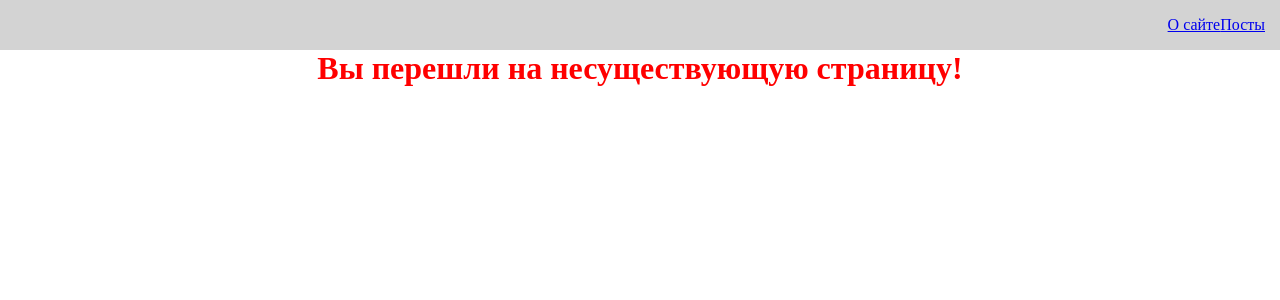
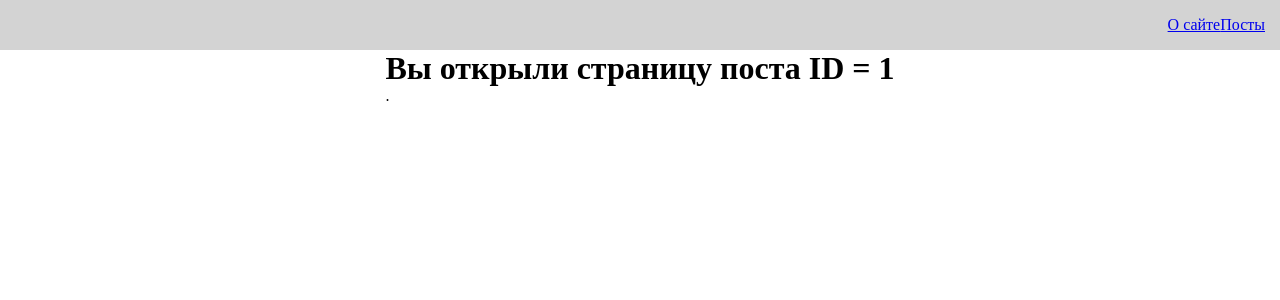
Before and after one commit to AnnaHelvetii/react-fund-course, a React (Create React App) app: page /posts/1 in a window 1280 px wide. Before the commit this address led to /error. Shown: the top 300 px of the page. Built offline with nearby package versions, Linux system fonts and the light colour scheme; no server answers.

Commit message:
Third commit (useNavigate)

```diff
--- a/src/API/PostService.js
+++ b/src/API/PostService.js
@@ -1,7 +1,8 @@
 import axios from "axios";
 
 export default class PostService {
-    static async getAll(limit = 10, page = 1) {
+
+	static async getAll(limit = 10, page = 1) {
         const response = await axios.get('https://jsonplaceholder.typicode.com/posts', {
             params: {
                 _limit: limit,
@@ -10,4 +11,9 @@
         })
         return response;
     }
+
+	static async getById(id) {
+        const response = await axios.get('https://jsonplaceholder.typicode.com/posts/' + id)
+        return response;
+    }
 }
--- a/src/Components/AppRouter.jsx
+++ b/src/Components/AppRouter.jsx
@@ -3,12 +3,14 @@
 import About from "../pages/About";
 import Posts from "../pages/Posts";
 import Error from "../pages/Error";
+import PostIdPage from "../pages/PostIdPage";
 
 const AppRouter = () => {
 	return (
 		<Routes>
 			<Route path="/about" element={<About />} />
-			<Route path="/posts" element={<Posts />} />
+			<Route exact path="/posts" element={<Posts />} />
+			<Route exact path="/posts/:id" element={<PostIdPage />} />
 			<Route path="/error" element={<Error/>}/>
 			<Route path="*" element={<Navigate replace to="error"/>} />
 		</Routes>
--- a/src/Components/PostItem.jsx
+++ b/src/Components/PostItem.jsx
@@ -1,7 +1,9 @@
 import React from 'react';
 import MyButton from "./UI/button/MyButton";
+import { useNavigate } from 'react-router-dom';
 
 const PostItem = (props) => {
+	const router = useNavigate()
     return (
         <div className="post">
             <div className="post__content">
@@ -11,7 +13,10 @@
                 </div>
             </div>
             <div className="post__btns">
-                <MyButton onClick={() => props.remove(props.post)}>
+                <MyButton onClick={() => router(`/posts/${props.post.id}`)}>
+                    Открыть
+                </MyButton>
+				<MyButton onClick={() => props.remove(props.post)}>
                     Удалить
                 </MyButton>
             </div>
--- /dev/null
+++ b/src/pages/PostIdPage.jsx
@@ -0,0 +1,30 @@
+import React, { useEffect, useState } from "react";
+import { useParams } from "react-router-dom";
+import { useFetching } from "../hooks/useFetching";
+import PostService from "../API/PostService";
+import Loader from "../Components/UI/Loader/Loader";
+
+const PostIdPage = () => {
+	const params = useParams()
+	const [post, setPost] = useState({});
+	const [fetchPostById, isLoading, error] = useFetching( async (id) => {
+		const response = await PostService.getById(id)
+		setPost(response.data);
+	});
+
+	useEffect(() => {
+		fetchPostById(params.id)
+	}, [])
+
+	return (
+		<div>
+			<h1>Вы открыли страницу поста ID = {params.id}</h1>
+			{isLoading
+			? <Loader/>
+			: <div>{post.id}. {post.title}</div>
+		}
+		</div>
+	);
+};
+
+export default PostIdPage;
--- a/src/styles/App.css
+++ b/src/styles/App.css
@@ -21,6 +21,10 @@
     margin-top: 15px;
     justify-content: space-between;
     align-items: center;
+}
+
+.post__btns {
+	display: flex;
 }
 
 .post-enter {
```
